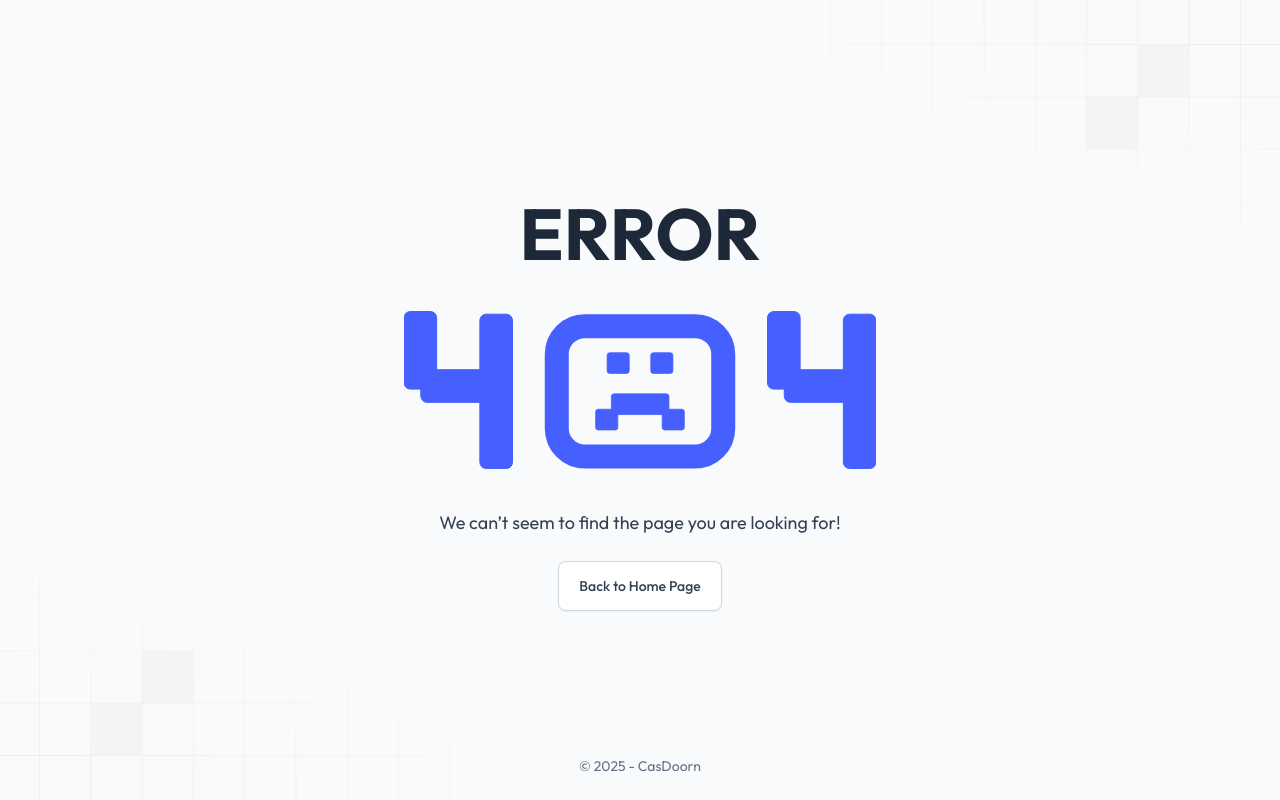
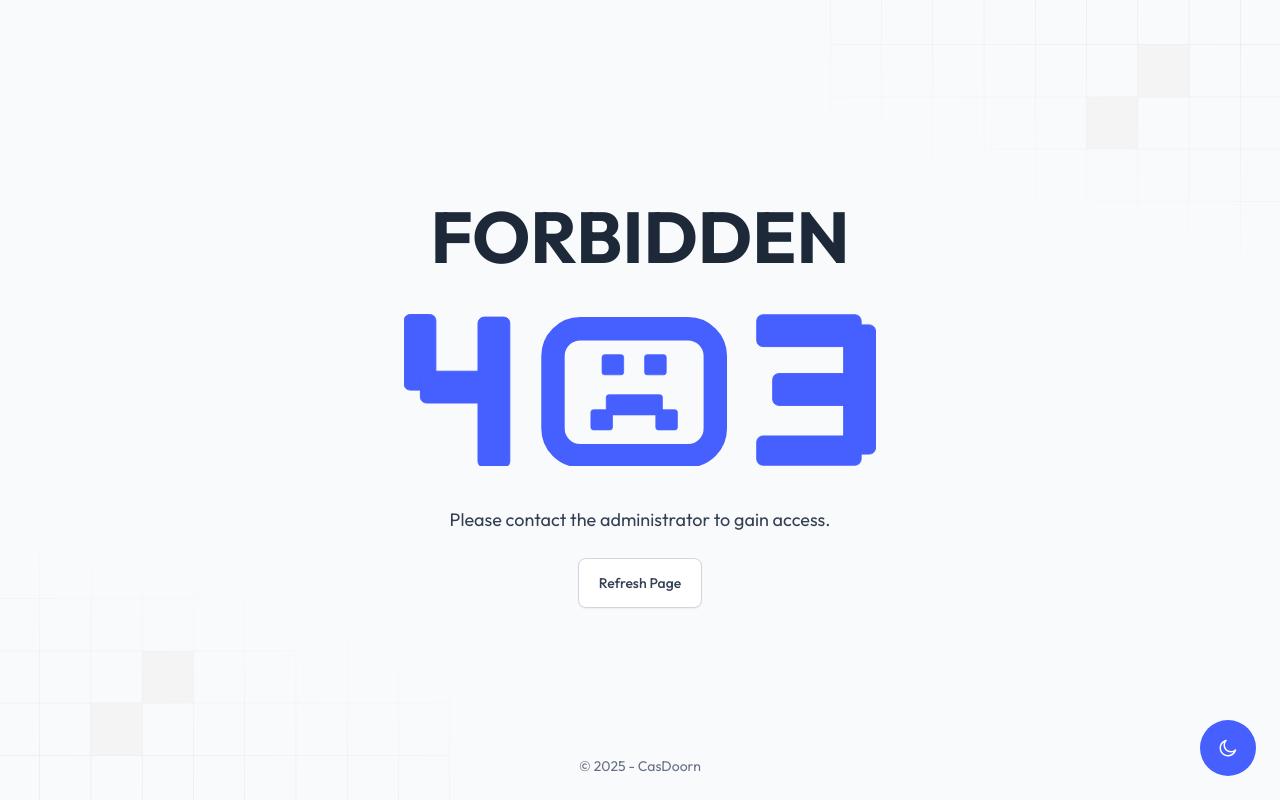
Before and after one commit to Cas0570/dashboard, a Next.js app: page /admin/await-verification in a window 1280 px wide. Before the commit this address had no page. Built offline with nearby package versions, Linux system fonts and the light colour scheme.

Commit message:
Added a wait for verification screen. So users have to be verified by appwrite before being able to continue

```diff
--- /dev/null
+++ b/src/app/admin/(verification)/await-verification/layout.tsx
@@ -0,0 +1,30 @@
+import { Outfit } from 'next/font/google';
+import '@/app/globals.css';
+
+import { SidebarProvider } from '@/context/SidebarContext';
+import { ThemeProvider } from '@/context/ThemeContext';
+import ThemeTogglerTwo from "@/components/common/ThemeTogglerTwo";
+
+
+const outfit = Outfit({
+  subsets: ["latin"],
+});
+
+export default function RootLayout({
+  children,
+}: Readonly<{
+  children: React.ReactNode;
+}>) {
+  return (
+    <html lang="en">
+      <body className={`${outfit.className} dark:bg-gray-900`}>
+        <ThemeProvider>
+          <SidebarProvider>{children}</SidebarProvider>
+          <div className="fixed bottom-6 right-6 z-50 hidden sm:block">
+            <ThemeTogglerTwo />
+          </div>
+        </ThemeProvider>
+      </body>
+    </html>
+  );
+}
--- /dev/null
+++ b/src/app/admin/(verification)/await-verification/page.tsx
@@ -0,0 +1,47 @@
+import GridShape from "@/components/common/GridShape";
+import Image from "next/image";
+import Link from "next/link";
+import React from "react";
+
+export default function NotFound() {
+  return (
+    <div className="relative flex flex-col items-center justify-center min-h-screen p-6 overflow-hidden z-1">
+      <GridShape />
+      <div className="mx-auto w-full max-w-[242px] text-center sm:max-w-[472px]">
+        <h1 className="mb-8 font-bold text-gray-800 text-title-md dark:text-white/90 xl:text-title-2xl">
+          FORBIDDEN
+        </h1>
+
+        <Image
+          src="/images/error/403.svg"
+          alt="403"
+          className="dark:hidden"
+          width={484}
+          height={156}
+        />
+        <Image
+          src="/images/error/403-dark.svg"
+          alt="403"
+          className="hidden dark:block"
+          width={484}
+          height={156}
+        />
+
+        <p className="mt-10 mb-6 text-base text-gray-700 dark:text-gray-400 sm:text-lg">
+          Please contact the administrator to gain access.
+        </p>
+
+        <Link
+          href=""
+          className="inline-flex items-center justify-center rounded-lg border border-gray-300 bg-white px-5 py-3.5 text-sm font-medium text-gray-700 shadow-theme-xs hover:bg-gray-50 hover:text-gray-800 dark:border-gray-700 dark:bg-gray-800 dark:text-gray-400 dark:hover:bg-white/[0.03] dark:hover:text-gray-200"
+        >
+          Refresh Page
+        </Link>
+      </div>
+      {/* <!-- Footer --> */}
+      <p className="absolute text-sm text-center text-gray-500 -translate-x-1/2 bottom-6 left-1/2 dark:text-gray-400">
+        &copy; {new Date().getFullYear()} - CasDoorn
+      </p>
+    </div>
+  );
+}
--- a/src/middleware.ts
+++ b/src/middleware.ts
@@ -4,22 +4,30 @@ import { getLoggedInUser } from "@/lib/server/appwrite";
 export default async function middleware(req: NextRequest) {
   // Define the protected routes and public auth routes
   const isAdminAuthRoute = req.nextUrl.pathname.startsWith('/admin/signin') ||
-                          req.nextUrl.pathname.startsWith('/admin/signup');
+                          req.nextUrl.pathname.startsWith('/admin/signup') ||
+                          req.nextUrl.pathname.startsWith('/admin/await-verification');
 
   const isProtectedRoute = req.nextUrl.pathname.startsWith('/') &&
                           !req.nextUrl.pathname.startsWith('/admin/signin') &&
-                          !req.nextUrl.pathname.startsWith('/admin/signup');
+                          !req.nextUrl.pathname.startsWith('/admin/signup') &&
+                          !req.nextUrl.pathname.startsWith('/admin/await-verification');
 
   // Check for auth session
   const user = await getLoggedInUser();
+  const isVerified = user?.emailVerification;
 
   // If accessing a protected route without a session, redirect to signin
   if (isProtectedRoute && !user) {
     return NextResponse.redirect(new URL('/admin/signin', req.url));
   }
 
+  // If accessing a protected route without being verified, redirect to waiting page
+  if (isProtectedRoute && user && !isVerified) {
+    return NextResponse.redirect(new URL('/admin/await-verification', req.url));
+  }
+
   // If accessing auth routes with a session, redirect to dashboard
-  if (isAdminAuthRoute && user) {
+  if (isAdminAuthRoute && user && isVerified) {
     return NextResponse.redirect(new URL('/', req.url));
   }
 
```
Also changed, not shown: public/images/error/403-dark.svg (added), public/images/error/403.svg (added).
